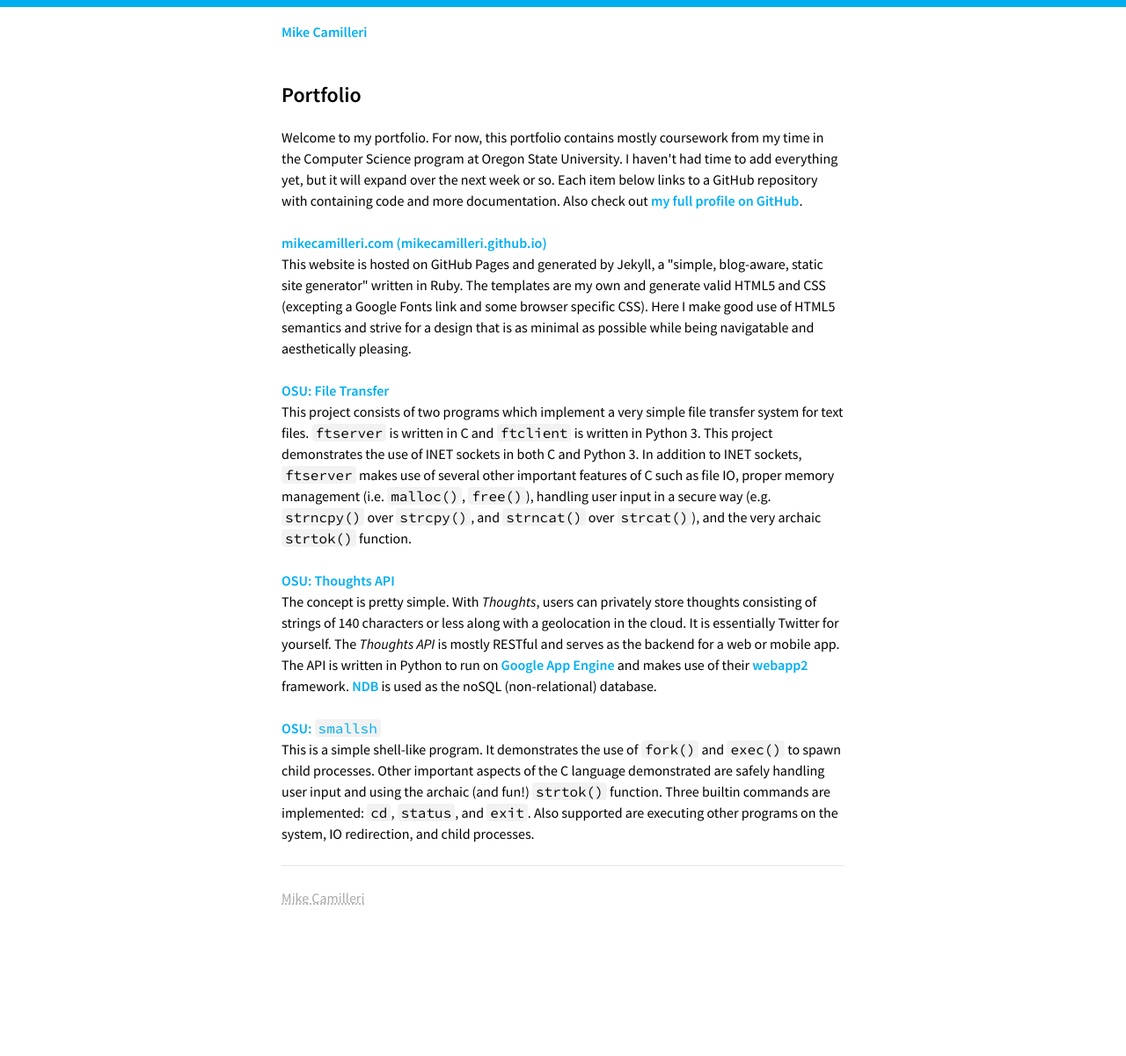
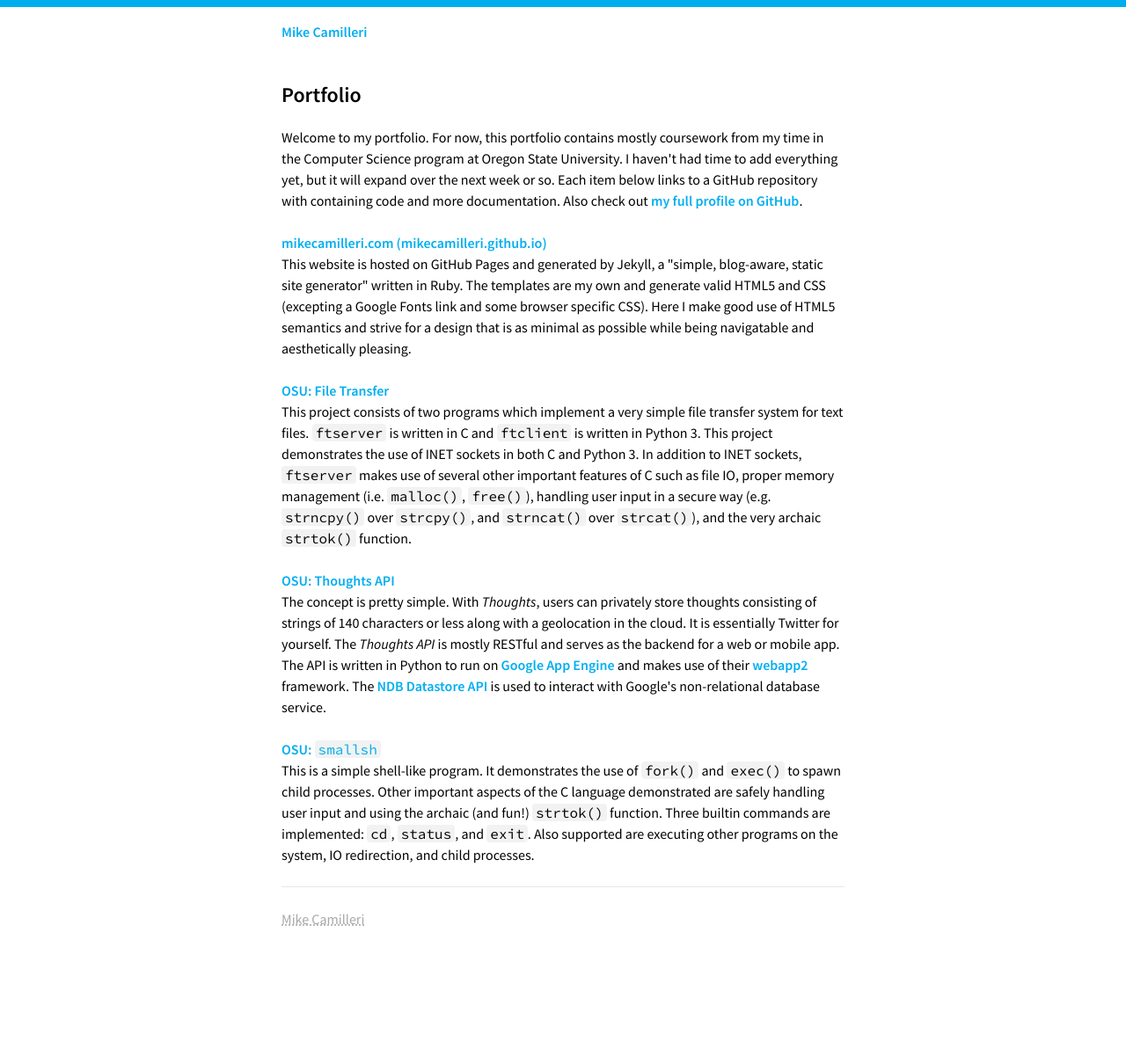
Before and after one commit to mikecamilleri/mikecamilleri.github.io, a Jekyll site: the page built from portfolio.html, in a window 1280 px wide. Shown: the whole page at 88% size. Built offline with Jekyll 4.4.1, drawn with Linux system fonts in a browser that asks for light colours; Markdown is read by kramdown in place of the engine named in the settings; before the commit the page ends 1177 px from its top, so only the background shows below that.

Commit message:
Minor technical correction.

```diff
--- a/portfolio.html
+++ b/portfolio.html
@@ -13,7 +13,7 @@ permalink: /portfolio/
   <dd>This project consists of two programs which implement a very simple file transfer system for text files. <code>ftserver</code> is written in C and <code>ftclient</code> is written in Python 3. This project demonstrates the use of INET sockets in both C and Python 3. In addition to INET sockets, <code>ftserver</code> makes use of several other important features of C such as file IO, proper memory management (i.e. <code>malloc()</code>, <code>free()</code>), handling user input in a secure way (e.g. <code>strncpy()</code> over <code>strcpy()</code>, and <code>strncat()</code> over <code>strcat()</code>), and the very archaic <code>strtok()</code> function.</dd>
 
   <dt><a href="https://github.com/mikecamilleri/osu-thoughts-api">OSU: Thoughts API</a></dt>
-  <dd>The concept is pretty simple. With <em>Thoughts</em>, users can privately store thoughts consisting of strings of 140 characters or less along with a geolocation in the cloud. It is essentially Twitter for yourself. The <em>Thoughts API</em> is mostly RESTful and serves as the backend for a web or mobile app. The API is written in Python to run on <a href="https://cloud.google.com/appengine/docs">Google App Engine</a> and makes use of their <a href="https://cloud.google.com/appengine/docs/python/tools/webapp2">webapp2</a> framework. <a href="https://cloud.google.com/appengine/docs/python/ndb/">NDB</a> is used as the noSQL (non-relational) database.</dd>
+  <dd>The concept is pretty simple. With <em>Thoughts</em>, users can privately store thoughts consisting of strings of 140 characters or less along with a geolocation in the cloud. It is essentially Twitter for yourself. The <em>Thoughts API</em> is mostly RESTful and serves as the backend for a web or mobile app. The API is written in Python to run on <a href="https://cloud.google.com/appengine/docs">Google App Engine</a> and makes use of their <a href="https://cloud.google.com/appengine/docs/python/tools/webapp2">webapp2</a> framework. The <a href="https://cloud.google.com/appengine/docs/python/ndb/">NDB Datastore API</a> is used to interact with Google's non-relational database service.</dd>
 
   <dt><a href="https://github.com/mikecamilleri/osu-smallsh">OSU: <code>smallsh</code></a></dt>
   <dd>This is a simple shell-like program. It demonstrates the use of <code>fork()</code> and <code>exec()</code> to spawn child processes. Other important aspects of the C language demonstrated are safely handling user input and using the archaic (and fun!) <code>strtok()</code> function. Three builtin commands are implemented: <code>cd</code>, <code>status</code>, and <code>exit</code>. Also supported are executing other programs on the system, IO redirection, and child processes.</dd>
```
